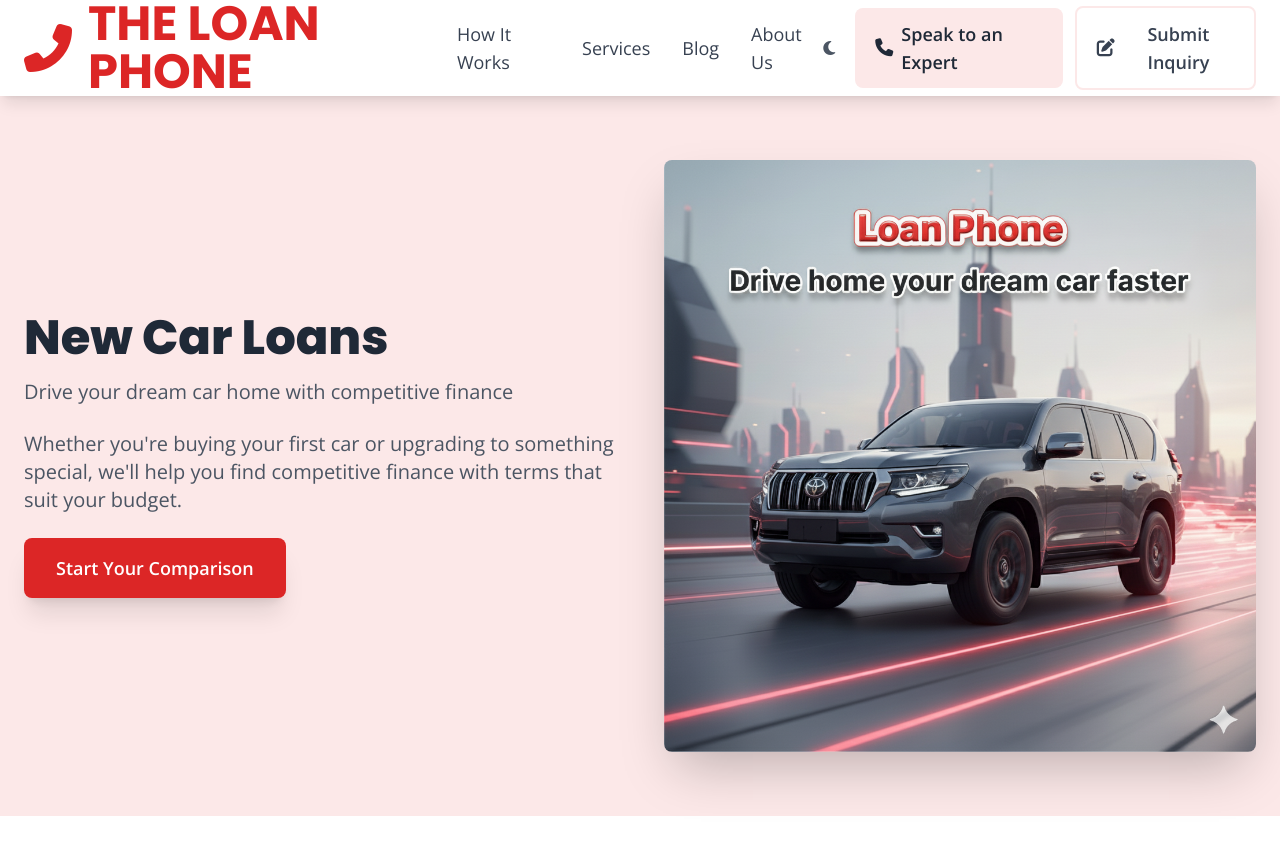
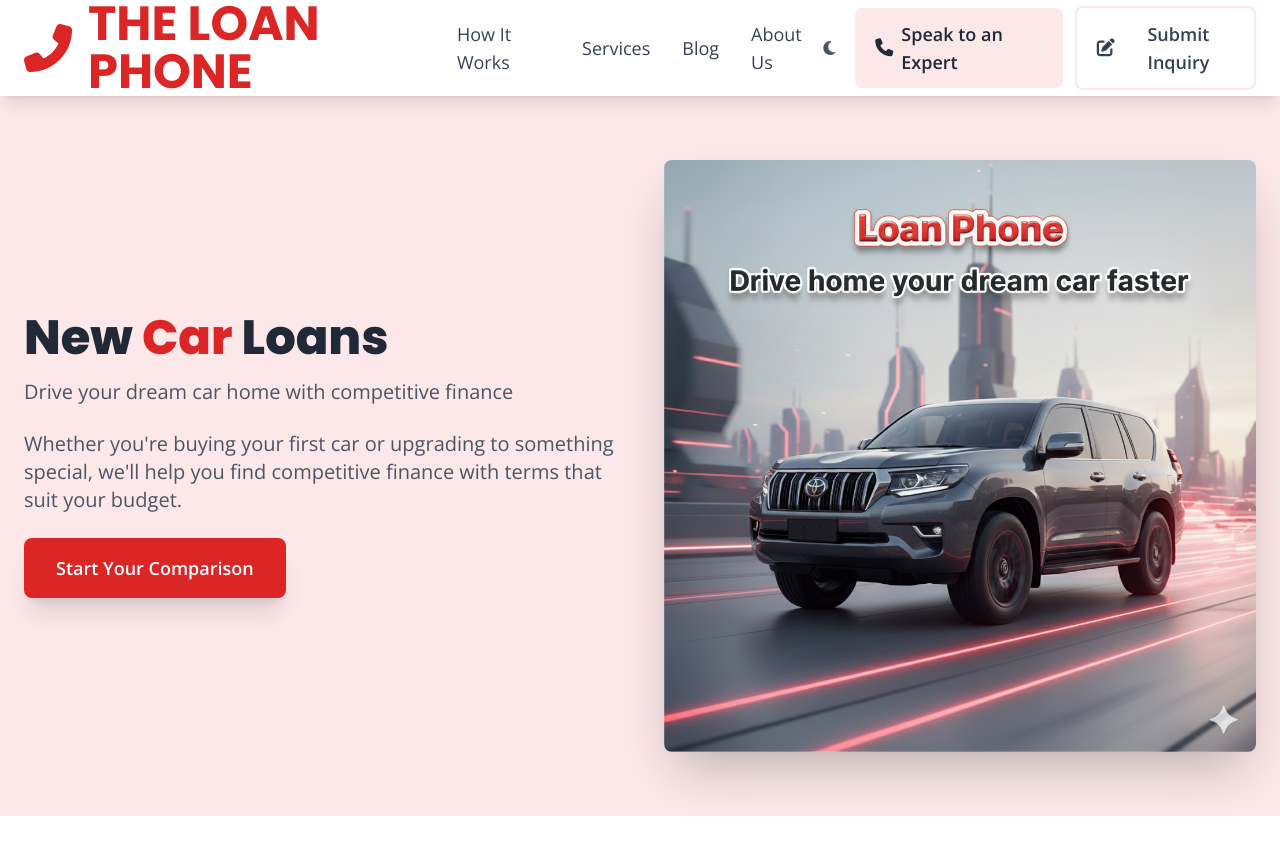
Before and after one commit to AMSumo9/loan-phone-website, a Jekyll site: the page built from _services/new-car-loans.md, in a window 1280 px wide and 900 px high. Shown: the top 855 px of the window. Built offline with Jekyll 4.4.1, drawn with Linux system fonts in a browser that asks for light colours; nearby versions of some CDN libraries.

Commit message:
Update services.html

```diff
--- a/_layouts/services.html
+++ b/_layouts/services.html
@@ -232,7 +232,14 @@
         <div class="container mx-auto px-6 py-16 grid md:grid-cols-2 gap-12 items-center">
             <div class="animate-on-scroll">
                 <h1 class="text-5xl font-extrabold text-[var(--text-primary)] mb-4">
-                    {{ page.title | remove: ' | The Loan Phone' }}
+                    {% assign title_clean = page.title | remove: ' | The Loan Phone' %}
+                    {% if page.hero_highlight %}
+                        {% assign highlight_word = page.hero_highlight %}
+                        {% assign highlighted_word = '<span class="brand-red">' | append: highlight_word | append: '</span>' %}
+                        {{ title_clean | replace: highlight_word, highlighted_word }}
+                    {% else %}
+                        {{ title_clean }}
+                    {% endif %}
                 </h1>
 
                 {% if page.subtitle %}
```
